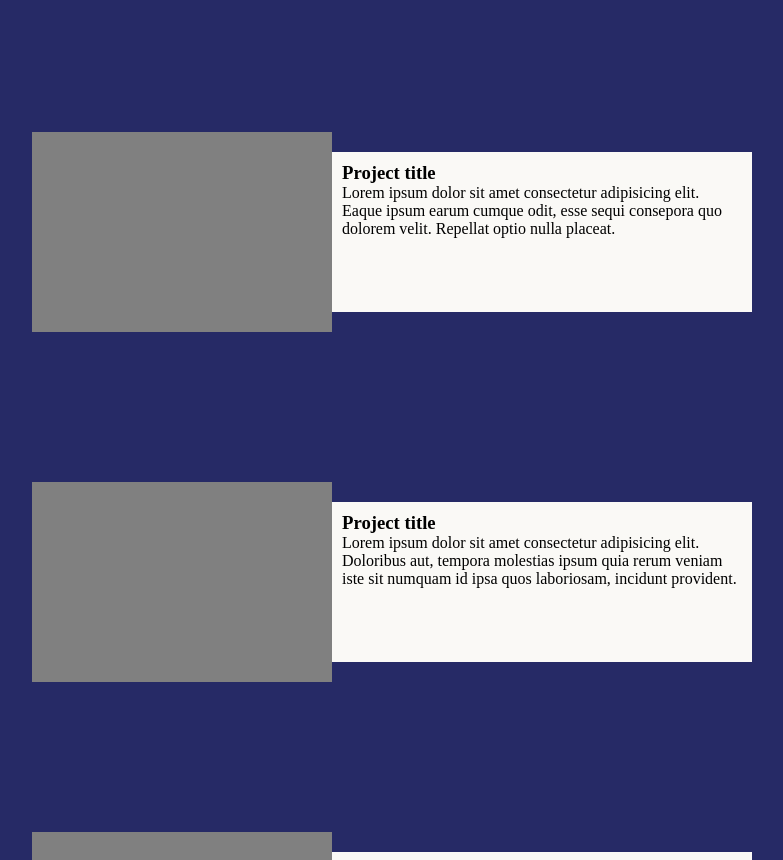
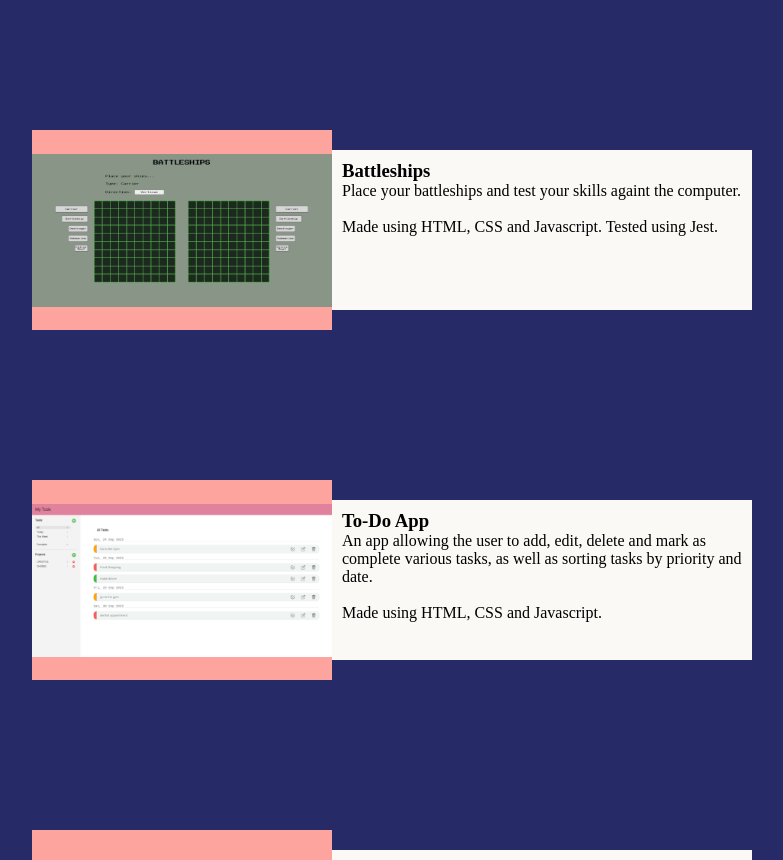
Before and after one commit to parkypark92/portfolio-website, a website built with webpack: page dist/index.html in a window 1280 px wide. Shown: the part 1940-2800 px from the top of the page, without its empty margins (248-1031 px from the left). Built offline with Linux system fonts and the light colour scheme.

Commit message:
start adding project images for projects section

```diff
--- a/src/style.css
+++ b/src/style.css
@@ -17,7 +17,7 @@ body {
 
 section {
     padding: 110px 5%;
-    border-top: 1px solid black;
+    /* border-top: 1px solid black; */
 }
 
 nav {
@@ -137,9 +137,27 @@ li {
 }
 
 .placeholder-img {
-    background-color: gray;
+    background-color: var(--custom-pink);
     height: 200px;
     width: 300px;
+}
+
+.project-img {
+    background-color: var(--custom-pink);
+    height: 200px;
+    width: 300px;
+    background-position: center;
+    background-size: contain;
+    background-repeat: no-repeat;
+}
+
+.first {
+    background-image: url("/src/images/battleship300x200.png");
+}
+
+.second {
+    background-image: url("/src/images/todo300x200.png");
+
 }
 
 .project-description {
```
Also changed, not shown: dist/9ce2e2985cdc35d572d3.png (added), dist/b4d4012ee429f876082c.png (added), dist/index.html, dist/main.js, src/images/battleship300x200.png (added), src/images/todo300x200.png (added).
